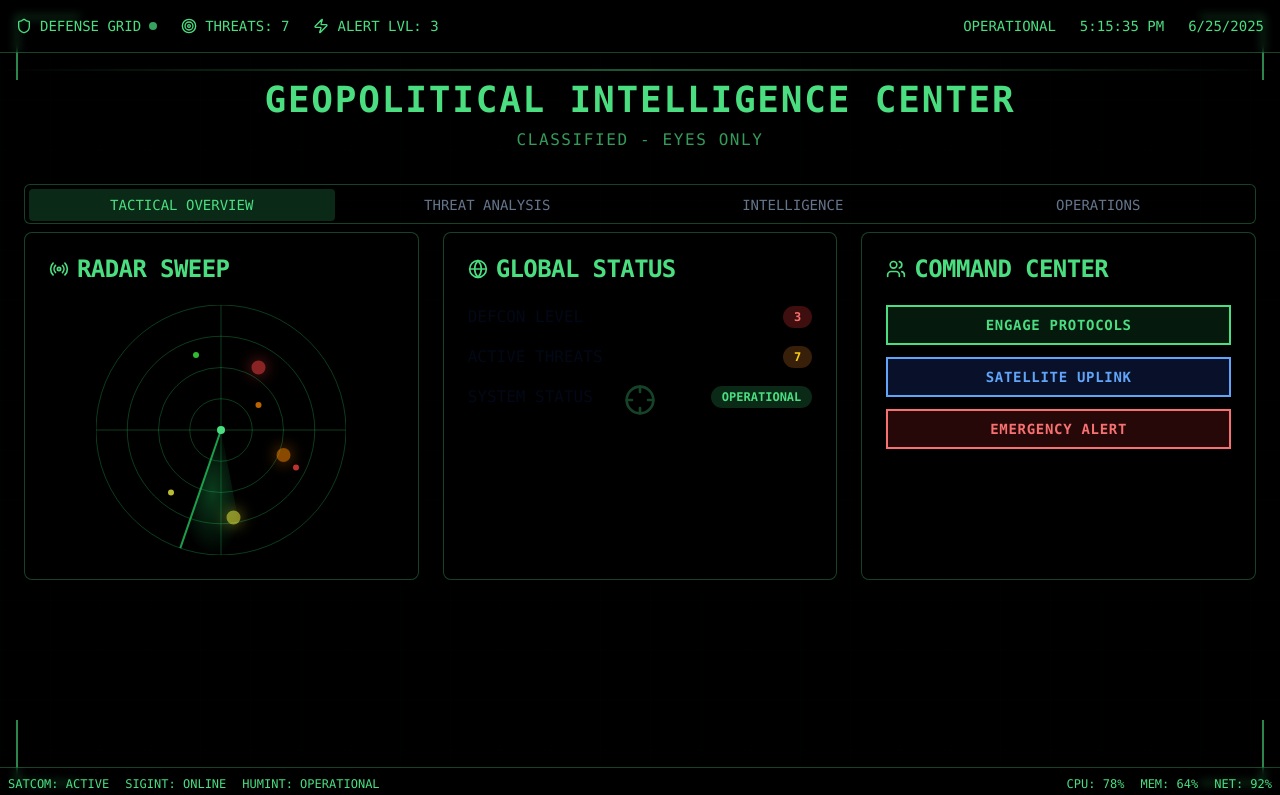
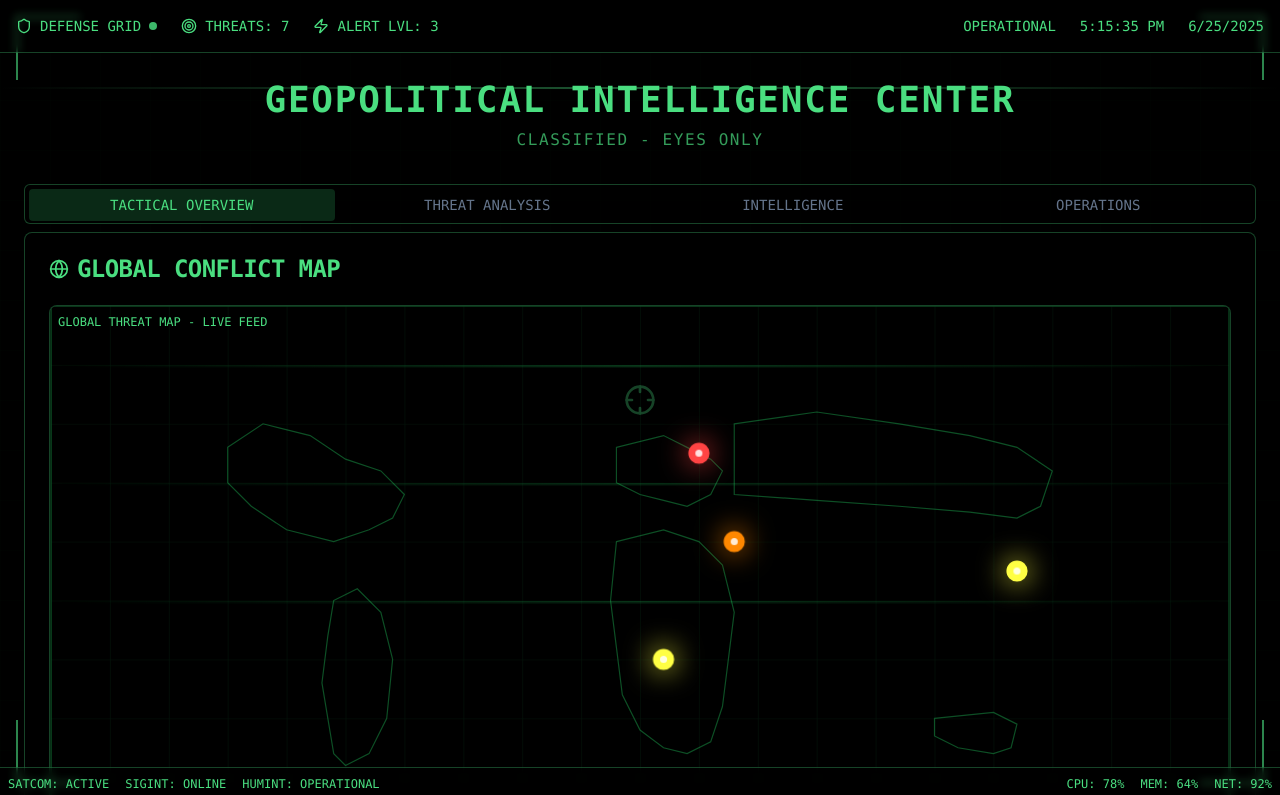
Before and after one commit to harshil-ko/global-foresight-ai-watch, a React (Vite) app: page / in a window 1280 px wide. Shown: the top 795 px of the page. Built offline with nearby package versions, Linux system fonts and the light colour scheme.

Commit message:
Add global map and highlight conflicts
Integrate a global map component into the CODInterface, styled to match the existing design, and highlight countries involved in active conflicts.

```diff
--- a/src/components/CODInterface.tsx
+++ b/src/components/CODInterface.tsx
@@ -1,9 +1,9 @@
-
 import React, { useState, useEffect } from 'react';
 import { TacticalHUD } from './TacticalHUD';
 import { MilitaryButton } from './MilitaryButton';
 import { ThreatIndicator } from './ThreatIndicator';
 import { RadarDisplay } from './RadarDisplay';
+import { GlobalMap } from './GlobalMap';
 import { Card, CardContent, CardHeader, CardTitle } from '@/components/ui/card';
 import { Badge } from '@/components/ui/badge';
 import { Tabs, TabsContent, TabsList, TabsTrigger } from '@/components/ui/tabs';
@@ -82,6 +82,19 @@ const CODInterface: React.FC = () => {
             </TabsList>
 
             <TabsContent value="tactical" className="space-y-6">
+              {/* Global Map - Full Width */}
+              <Card className="bg-black/60 border-green-400/30 backdrop-blur-sm">
+                <CardHeader>
+                  <CardTitle className="text-green-400 font-mono flex items-center gap-2">
+                    <Globe className="w-5 h-5" />
+                    GLOBAL CONFLICT MAP
+                  </CardTitle>
+                </CardHeader>
+                <CardContent>
+                  <GlobalMap />
+                </CardContent>
+              </Card>
+
               <div className="grid grid-cols-1 lg:grid-cols-3 gap-6">
                 {/* Radar Display */}
                 <Card className="bg-black/60 border-green-400/30 backdrop-blur-sm">
--- /dev/null
+++ b/src/components/GlobalMap.tsx
@@ -0,0 +1,238 @@
+
+import React, { useState } from 'react';
+import { ConflictDialog } from './ConflictDialog';
+
+const conflictZones = [
+  {
+    id: 'ukraine-russia',
+    name: 'RUSSIA-UKRAINE CONFLICT',
+    location: 'EASTERN EUROPE',
+    x: 55, // Percentage position on map
+    y: 25,
+    status: 'active' as const,
+    severity: 'critical' as const,
+    lastUpdate: '2024-06-25 14:30 UTC',
+    casualties: '500K+ ESTIMATED',
+    keyDevelopments: [
+      'Continued fighting along eastern front lines',
+      'International aid packages approved',
+      'Diplomatic talks scheduled for next week',
+      'Civilian infrastructure targeted in recent attacks'
+    ],
+    involvedParties: ['UKRAINE', 'RUSSIA', 'NATO ALLIES', 'UN PEACEKEEPERS']
+  },
+  {
+    id: 'middle-east',
+    name: 'MIDDLE EAST TENSIONS',
+    location: 'MIDDLE EAST',
+    x: 58,
+    y: 40,
+    status: 'escalating' as const,
+    severity: 'high' as const,
+    lastUpdate: '2024-06-25 12:15 UTC',
+    casualties: '50K+ ESTIMATED',
+    keyDevelopments: [
+      'Cross-border incidents reported',
+      'Military exercises in disputed zones',
+      'Evacuation of diplomatic personnel',
+      'Emergency UN Security Council meeting called'
+    ],
+    involvedParties: ['REGIONAL POWERS', 'INTERNATIONAL COALITION', 'MILITIA GROUPS']
+  },
+  {
+    id: 'south-china-sea',
+    name: 'SOUTH CHINA SEA DISPUTE',
+    location: 'SOUTH CHINA SEA',
+    x: 82,
+    y: 45,
+    status: 'active' as const,
+    severity: 'medium' as const,
+    lastUpdate: '2024-06-25 10:45 UTC',
+    casualties: 'MINIMAL REPORTED',
+    keyDevelopments: [
+      'Naval patrols increased in disputed waters',
+      'Fishing vessel incidents reported',
+      'Joint military exercises announced',
+      'Diplomatic protests filed with international bodies'
+    ],
+    involvedParties: ['CHINA', 'PHILIPPINES', 'VIETNAM', 'US NAVY', 'ASEAN']
+  },
+  {
+    id: 'african-conflicts',
+    name: 'AFRICAN REGIONAL CONFLICTS',
+    location: 'CENTRAL AFRICA',
+    x: 52,
+    y: 60,
+    status: 'de-escalating' as const,
+    severity: 'medium' as const,
+    lastUpdate: '2024-06-25 08:20 UTC',
+    casualties: '25K+ ESTIMATED',
+    keyDevelopments: [
+      'Ceasefire agreement signed',
+      'Humanitarian corridors established',
+      'Peacekeeping forces deployed',
+      'Refugee camps receiving international aid'
+    ],
+    involvedParties: ['LOCAL MILITIAS', 'GOVERNMENT FORCES', 'UN PEACEKEEPERS', 'AU FORCES']
+  }
+];
+
+const getConflictColor = (severity: string) => {
+  switch (severity) {
+    case 'critical': return '#ff4444';
+    case 'high': return '#ff8800';
+    case 'medium': return '#ffff44';
+    case 'low': return '#44ff44';
+    default: return '#44ff44';
+  }
+};
+
+export const GlobalMap: React.FC = () => {
+  const [selectedConflict, setSelectedConflict] = useState<typeof conflictZones[0] | null>(null);
+  const [isDialogOpen, setIsDialogOpen] = useState(false);
+
+  const handleConflictClick = (conflict: typeof conflictZones[0]) => {
+    setSelectedConflict(conflict);
+    setIsDialogOpen(true);
+  };
+
+  return (
+    <>
+      <div className="relative w-full aspect-[2/1] bg-black/60 border border-green-400/30 rounded-lg overflow-hidden">
+        {/* World map outline using SVG */}
+        <svg
+          className="absolute inset-0 w-full h-full"
+          viewBox="0 0 1000 500"
+          preserveAspectRatio="xMidYMid meet"
+        >
+          {/* World map simplified outline */}
+          <g fill="none" stroke="rgba(34, 197, 94, 0.4)" strokeWidth="1">
+            {/* North America */}
+            <path d="M150 120 L180 100 L220 110 L250 130 L280 140 L300 160 L290 180 L270 190 L240 200 L200 190 L170 170 L150 150 Z" />
+
+            {/* South America */}
+            <path d="M240 250 L260 240 L280 260 L290 300 L285 350 L270 380 L250 390 L240 380 L235 350 L230 320 L235 280 Z" />
+
+            {/* Europe */}
+            <path d="M480 120 L520 110 L540 120 L560 130 L570 140 L560 160 L540 170 L520 165 L500 160 L480 150 Z" />
+
+            {/* Africa */}
+            <path d="M480 200 L520 190 L550 200 L570 220 L580 260 L575 300 L570 340 L560 370 L540 380 L520 375 L500 360 L485 330 L480 290 L475 250 Z" />
+
+            {/* Asia */}
+            <path d="M580 100 L650 90 L720 100 L780 110 L820 120 L850 140 L840 170 L820 180 L780 175 L720 170 L650 165 L580 160 Z" />
+
+            {/* Australia */}
+            <path d="M750 350 L800 345 L820 355 L815 375 L800 380 L770 375 L750 365 Z" />
+
+            {/* Grid lines */}
+            <defs>
+              <pattern id="grid" width="50" height="50" patternUnits="userSpaceOnUse">
+                <path d="M 50 0 L 0 0 0 50" fill="none" stroke="rgba(34, 197, 94, 0.1)" strokeWidth="1"/>
+              </pattern>
+            </defs>
+            <rect width="100%" height="100%" fill="url(#grid)" />
+          </g>
+
+          {/* Conflict zone indicators */}
+          {conflictZones.map((conflict) => (
+            <g key={conflict.id}>
+              {/* Pulsing outer ring */}
+              <circle
+                cx={conflict.x * 10}
+                cy={conflict.y * 5}
+                r="15"
+                fill="none"
+                stroke={getConflictColor(conflict.severity)}
+                strokeWidth="2"
+                strokeOpacity="0.3"
+                className="animate-ping"
+              />
+
+              {/* Main conflict indicator */}
+              <circle
+                cx={conflict.x * 10}
+                cy={conflict.y * 5}
+                r="8"
+                fill={getConflictColor(conflict.severity)}
+                stroke={getConflictColor(conflict.severity)}
+                strokeWidth="2"
+                className="animate-pulse cursor-pointer hover:r-10 transition-all duration-200"
+                onClick={() => handleConflictClick(conflict)}
+                style={{ filter: `drop-shadow(0 0 12px ${getConflictColor(conflict.severity)})` }}
+              />
+
+              {/* Inner core */}
+              <circle
+                cx={conflict.x * 10}
+                cy={conflict.y * 5}
+                r="3"
+                fill="white"
+                className="animate-pulse"
+              />
+            </g>
+          ))}
+
+          {/* Scanning lines effect */}
+          <defs>
+            <linearGradient id="scanGradient" x1="0%" y1="0%" x2="100%" y2="0%">
+              <stop offset="0%" stopColor="rgba(34, 197, 94, 0)" />
+              <stop offset="50%" stopColor="rgba(34, 197, 94, 0.3)" />
+              <stop offset="100%" stopColor="rgba(34, 197, 94, 0)" />
+            </linearGradient>
+          </defs>
+          <rect
+            width="100%"
+            height="2"
+            y="50"
+            fill="url(#scanGradient)"
+            className="animate-pulse"
+          />
+          <rect
+            width="100%"
+            height="2"
+            y="150"
+            fill="url(#scanGradient)"
+            className="animate-pulse"
+            style={{ animationDelay: '1s' }}
+          />
+          <rect
+            width="100%"
+            height="2"
+            y="250"
+            fill="url(#scanGradient)"
+            className="animate-pulse"
+            style={{ animationDelay: '2s' }}
+          />
+        </svg>
+
+        {/* Status overlay */}
+        <div className="absolute top-2 left-2 text-xs text-green-400 font-mono">
+          GLOBAL THREAT MAP - LIVE FEED
+        </div>
+
+        {/* Legend */}
+        <div className="absolute bottom-2 right-2 text-xs text-green-400 font-mono space-y-1">
+          <div className="flex items-center gap-2">
+            <div className="w-2 h-2 bg-red-500 rounded-full animate-pulse"></div>
+            <span>CRITICAL</span>
+          </div>
+          <div className="flex items-center gap-2">
+            <div className="w-2 h-2 bg-orange-500 rounded-full animate-pulse"></div>
+            <span>HIGH</span>
+          </div>
+          <div className="flex items-center gap-2">
+            <div className="w-2 h-2 bg-yellow-500 rounded-full animate-pulse"></div>
+            <span>MEDIUM</span>
+          </div>
+        </div>
+      </div>
+
+      <ConflictDialog
+        isOpen={isDialogOpen}
+        onClose={() => setIsDialogOpen(false)}
+        conflict={selectedConflict}
+      />
+    </>
+  );
+};
```
